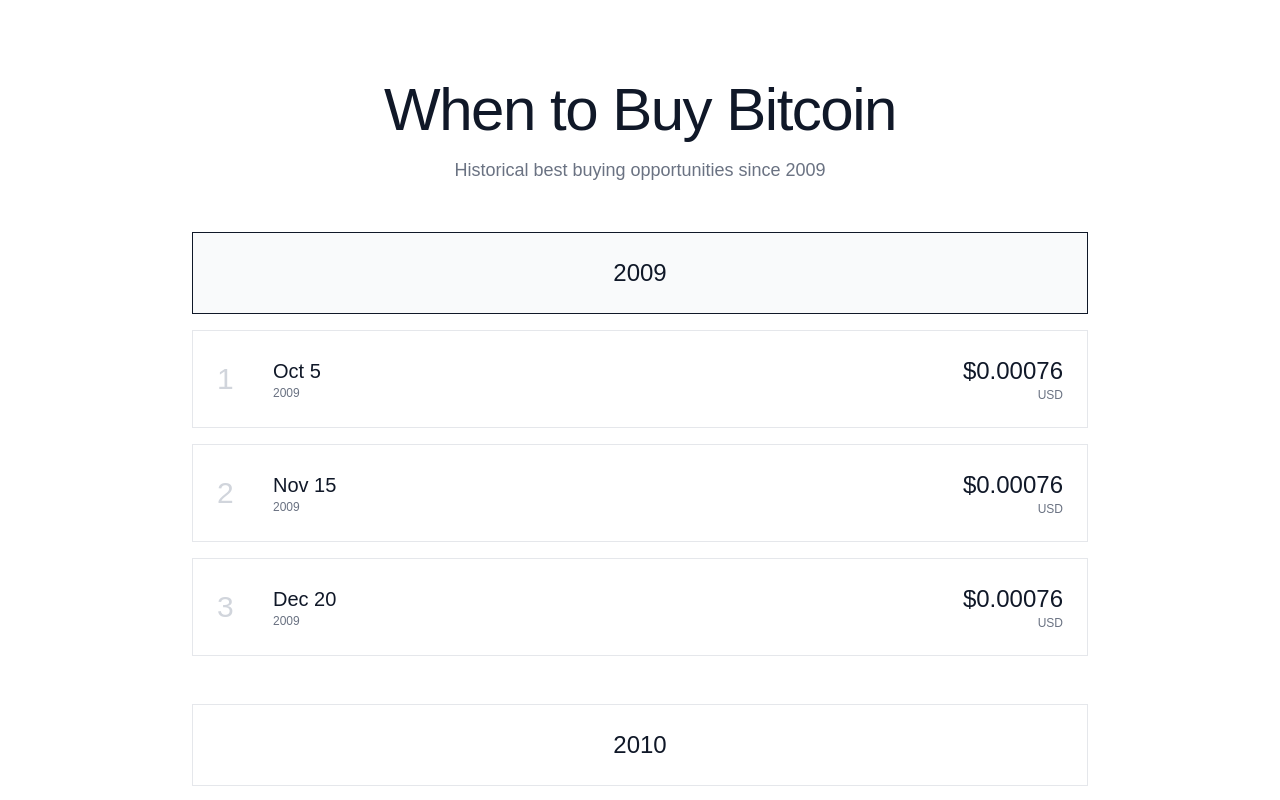
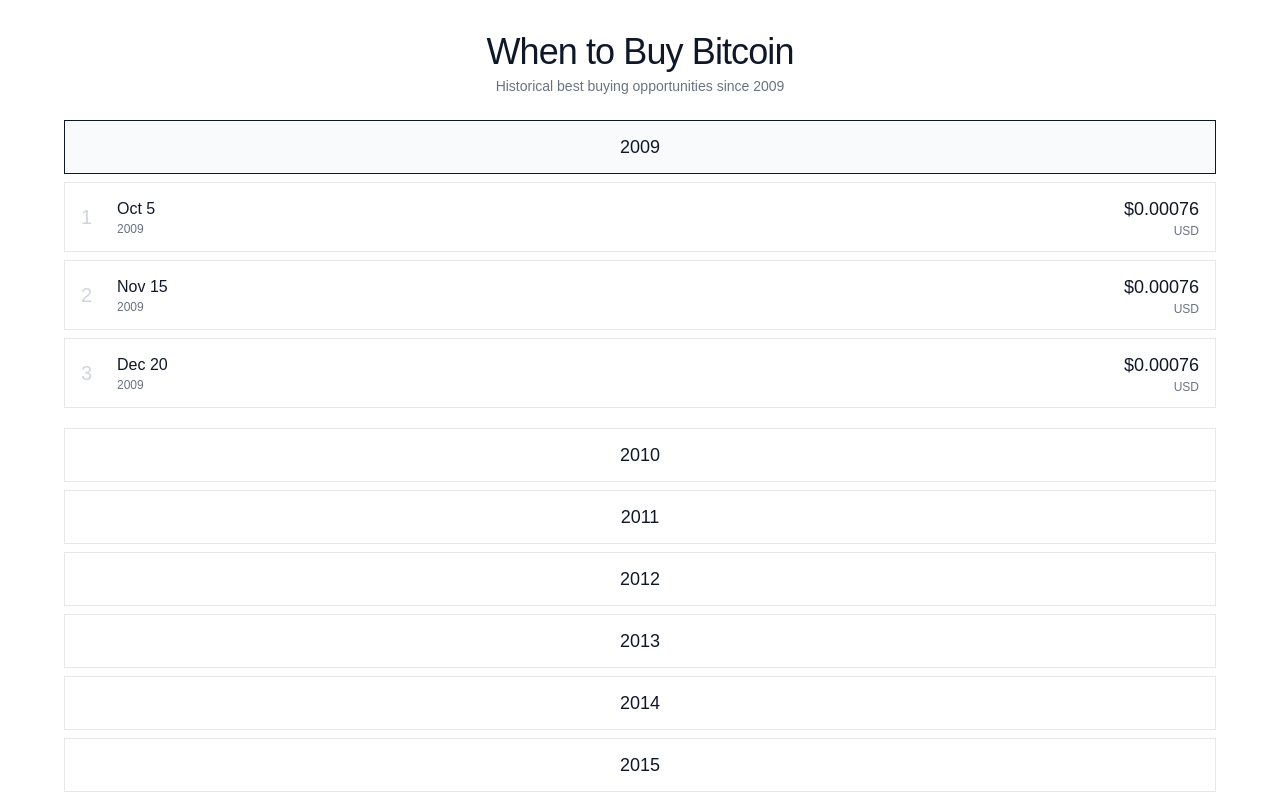
Before and after one commit to null-shot-apps/when-to-buy-bitcoin, a Next.js app in the folder packages/when-to-buy-bitcoin/: page / in a window 1280 px wide. Both pictures are taken after a click on the button "2009". Built offline with nearby package versions, Linux system fonts and the light colour scheme.

Commit message:
AI chat session: Updated code and files

```diff
--- a/packages/when-to-buy-bitcoin/src/app/page.tsx
+++ b/packages/when-to-buy-bitcoin/src/app/page.tsx
@@ -93,50 +93,50 @@
   return (
     <div className="min-h-screen bg-white">
       {/* Header */}
-      <header className="pt-20 pb-12 px-6">
-        <div className="max-w-4xl mx-auto">
-          <h1 className="text-5xl md:text-6xl font-light text-gray-900 tracking-tight text-center mb-4">
+      <header className="pt-8 pb-6 px-4">
+        <div className="max-w-6xl mx-auto">
+          <h1 className="text-3xl md:text-4xl font-light text-gray-900 tracking-tight text-center mb-1">
             When to Buy Bitcoin
           </h1>
-          <p className="text-lg text-gray-500 text-center font-light">
+          <p className="text-sm text-gray-500 text-center font-light">
             Historical best buying opportunities since 2009
           </p>
         </div>
       </header>
 
       {/* Main Content */}
-      <main className="px-6 pb-24">
-        <div className="max-w-4xl mx-auto">
+      <main className="px-4 pb-8">
+        <div className="max-w-6xl mx-auto">
           {/* Year Grid with Inline Details */}
-          <div className="grid grid-cols-2 md:grid-cols-4 gap-4">
+          <div className="grid grid-cols-4 md:grid-cols-8 gap-2">
             {bitcoinData.map((yearData) => (
-              <div key={yearData.year} className="col-span-2 md:col-span-4">
+              <div key={yearData.year} className="col-span-4 md:col-span-8">
                 <button
                   onClick={() => setSelectedYear(selectedYear === yearData.year ? null : yearData.year)}
-                  className={`w-full py-6 px-4 border transition-all duration-200 ${
+                  className={`w-full py-3 px-3 border transition-all duration-200 ${
                     selectedYear === yearData.year
                       ? 'border-gray-900 bg-gray-50'
                       : 'border-gray-200 hover:border-gray-400'
                   }`}
                 >
-                  <span className="text-2xl font-light text-gray-900">{yearData.year}</span>
+                  <span className="text-lg font-light text-gray-900">{yearData.year}</span>
                 </button>
 
                 {/* Inline Details */}
                 {selectedYear === yearData.year && (
-                  <div className="mt-4 mb-8 animate-fadeIn">
-                    <div className="space-y-4">
+                  <div className="mt-2 mb-3 animate-fadeIn">
+                    <div className="space-y-2">
                       {yearData.dates.map((dateInfo, index) => (
                         <div
                           key={index}
-                          className="flex items-center justify-between py-6 px-6 border border-gray-200 bg-white"
+                          className="flex items-center justify-between py-3 px-4 border border-gray-200 bg-white"
                         >
-                          <div className="flex items-center gap-6">
-                            <span className="text-3xl font-light text-gray-300 w-8">
+                          <div className="flex items-center gap-4">
+                            <span className="text-xl font-light text-gray-300 w-5">
                               {index + 1}
                             </span>
                             <div>
-                              <div className="text-xl font-light text-gray-900">
+                              <div className="text-base font-light text-gray-900">
                                 {dateInfo.date}
                               </div>
                               <div className="text-xs text-gray-500 font-light">
@@ -145,7 +145,7 @@
                             </div>
                           </div>
                           <div className="text-right">
-                            <div className="text-2xl font-light text-gray-900">
+                            <div className="text-lg font-light text-gray-900">
                               ${dateInfo.price.toLocaleString('en-US', {
                                 minimumFractionDigits: dateInfo.price < 1 ? 5 : 2,
                                 maximumFractionDigits: dateInfo.price < 1 ? 5 : 2,
```
